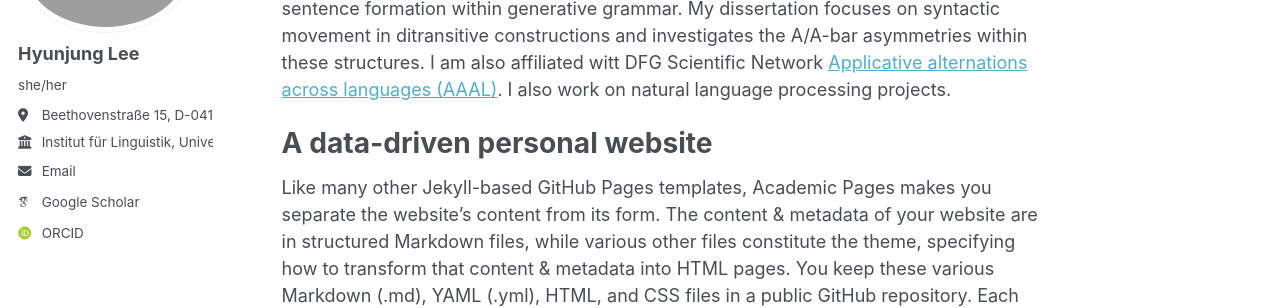
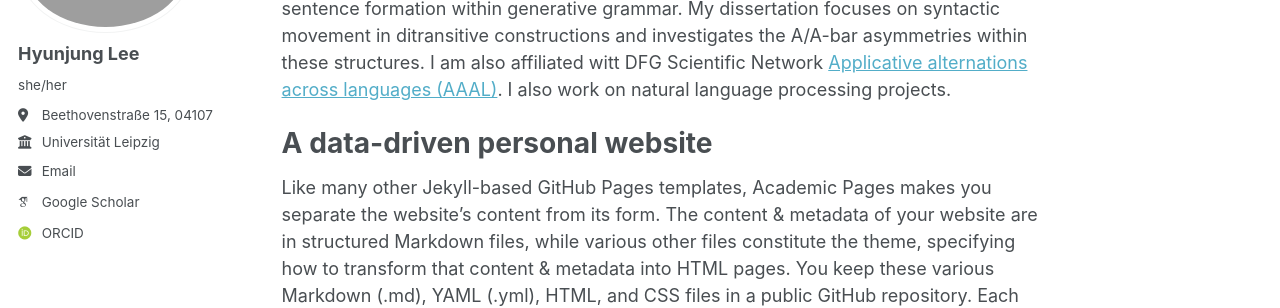
Before and after one commit to hyunjungdotlee/hyunjungdotlee.github.io, a Jekyll site: the page built from _pages/about.md, in a window 1280 px wide. Shown: the part 200-508 px from the top of the page. Built offline with Jekyll 4.4.1, drawn with Linux system fonts in a browser that asks for light colours; some web fonts are replaced; a script that is not in the unit is left out.

Commit message:
Update _config.yml

```diff
--- a/_config.yml
+++ b/_config.yml
@@ -26,8 +26,8 @@ author:
   name             : "Hyunjung Lee"
   pronouns         :  "she/her"
   bio              : # "Short biography for the left-hand sidebar"
-  location         : "Beethovenstraße 15, D-04107 Leipzig, DE"
-  employer         : "Institut für Linguistik, Universität Leipzig"
+  location         : "Beethovenstraße 15, 04107 Leipzig, DE"
+  employer         : "Universität Leipzig"
   uri              : # URL
   email            : "hyunjung.lee@uni-leipzig.de"
 
```
